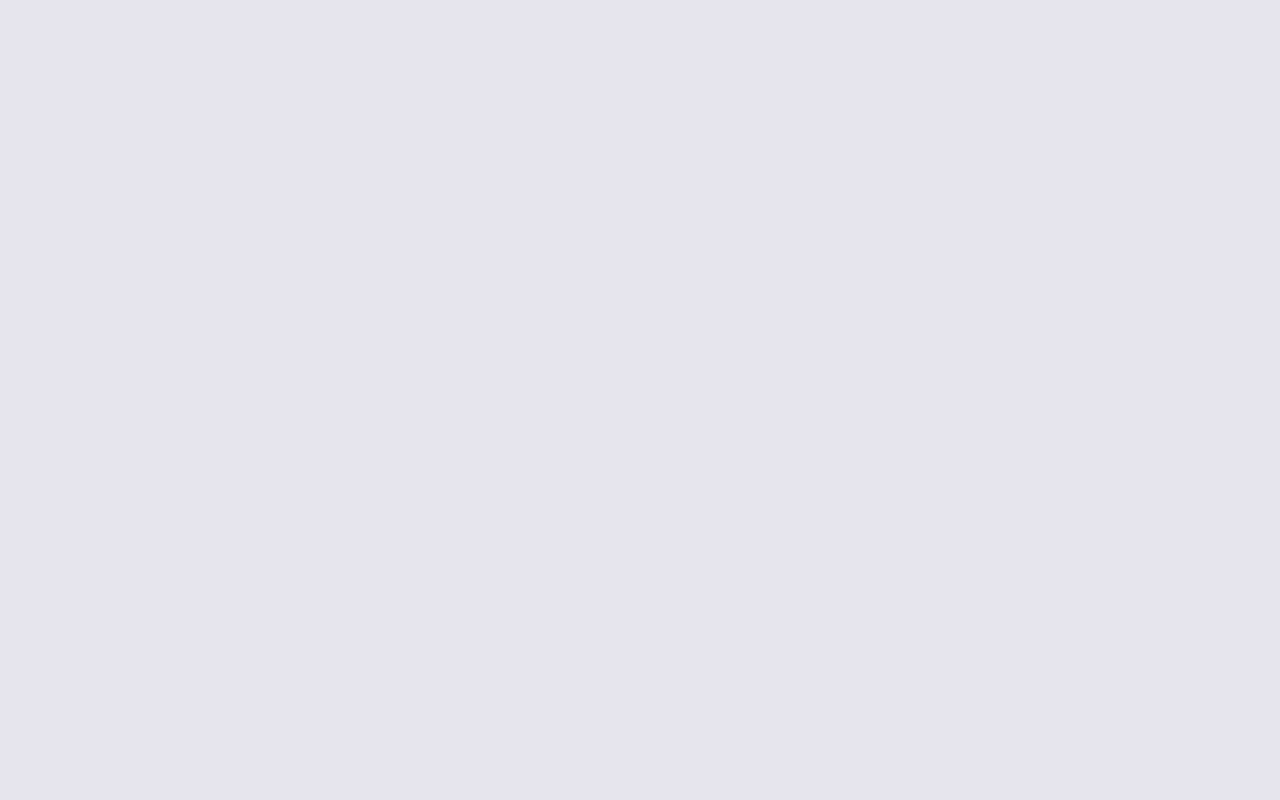
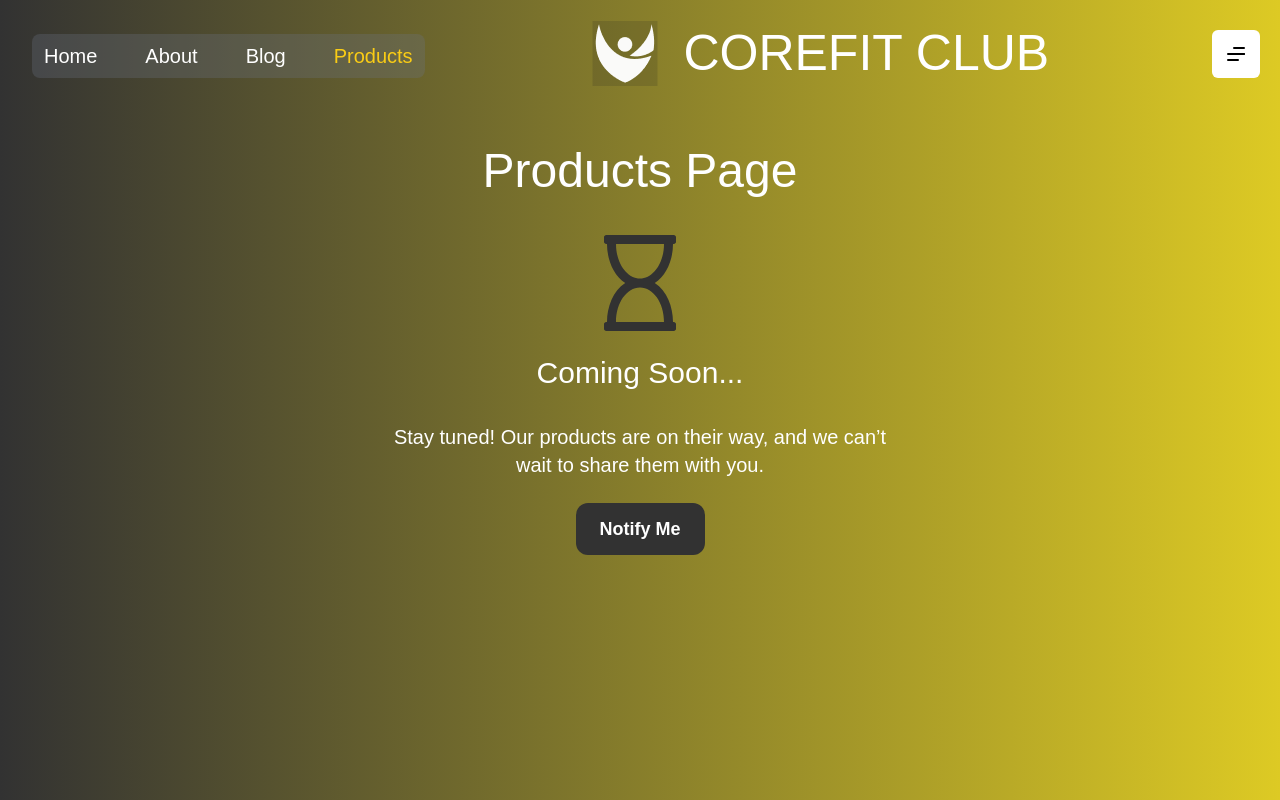
Before and after one commit to eyoaab/Gym-Management-Website, a React (Create React App) app in the folder front-end/gym-management-system/: page /products in a window 1280 px wide. Before the commit this address had no page. Built offline with nearby package versions, Linux system fonts and the light colour scheme; a web font is replaced by a local one.

Commit message:
completed the product page

```diff
--- a/front-end/gym-management-system/src/App.jsx
+++ b/front-end/gym-management-system/src/App.jsx
@@ -15,10 +15,10 @@ function App() {
         <Router>
           <Routes>
             {/* <Route exact path="/" element={<MainPage />} /> */}
-            <Route exact path="/about" element={<AboutPage />} />
+            {/* <Route exact path="/about" element={<AboutPage />} /> */}
             {/* <Route exact path="/blogs" element={<BlogPage />} /> */}
+            <Route exact path="/products" element={<ProductPage />} />
             {/*
-          <Route exact path="/products" element={<ProductPage />} />
           <Route exact path="/login" element={<LoginPage />} />
           <Route exact path="/signup" element={<SignUpPage />} />
           <Route exact path="*" element={<PageNotFound />} /> */}
--- a/front-end/gym-management-system/src/pages/products/product-page.jsx
+++ b/front-end/gym-management-system/src/pages/products/product-page.jsx
@@ -41,12 +41,13 @@ function ProductPage() {
 
       {/* Description Text with Animation */}
       <motion.p
-        className="text-xl font-saira text-white mt-4 max-w-lg mx-auto"
+        className="text-xl font-saira text-white mt-4 max-w-lg mx-auto px-4 md:px-0"
         initial={{ opacity: 0 }}
         animate={{ opacity: 1 }}
         transition={{ duration: 1, delay: 1.5 }}
       >
-        Stay tuned! Our products are on their way, and we can’t wait to share them with you.
+        Stay tuned! Our products are on their way, and we can’t wait to share
+        them with you.
       </motion.p>
 
       {/* Actionable Button with Hover Effect */}
```
